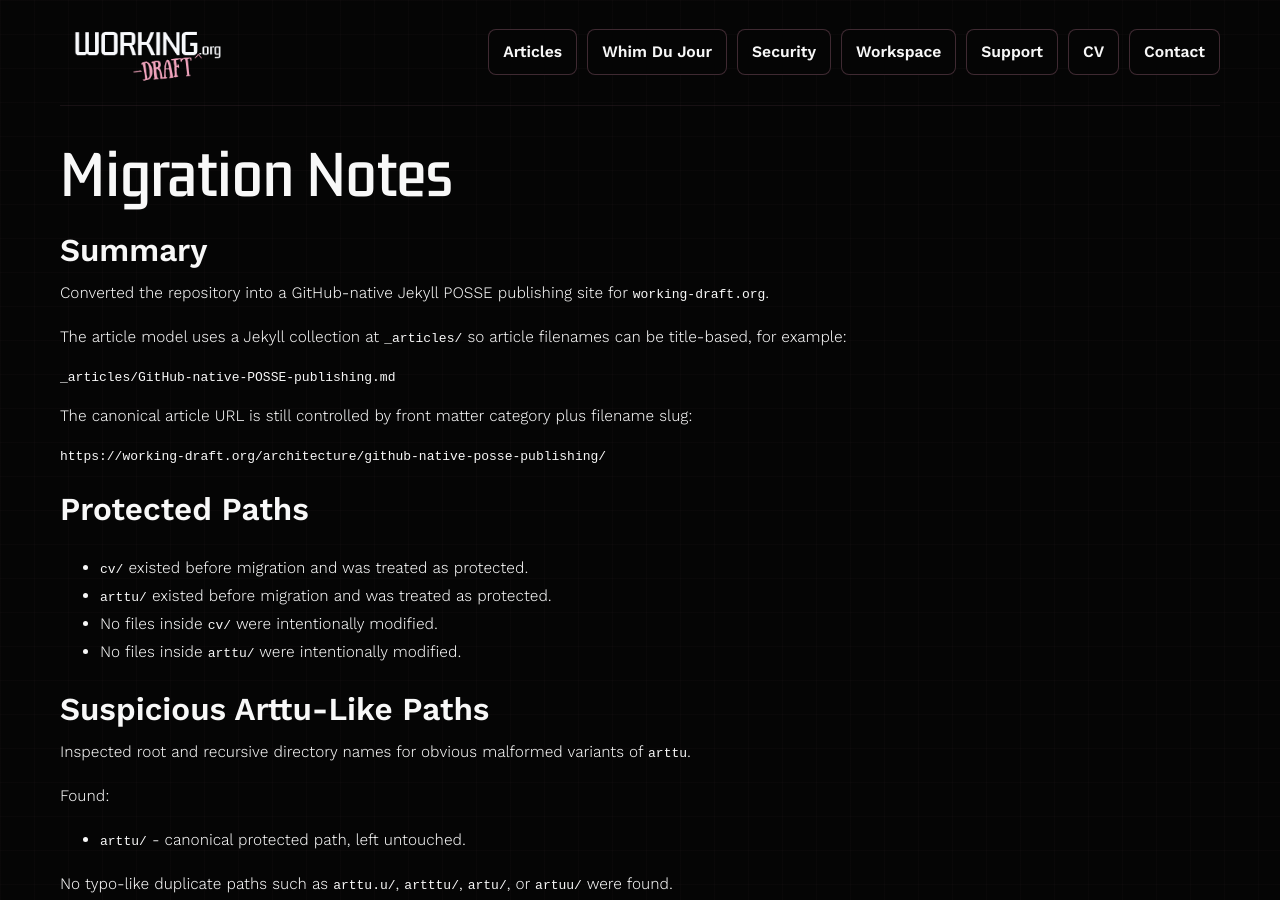
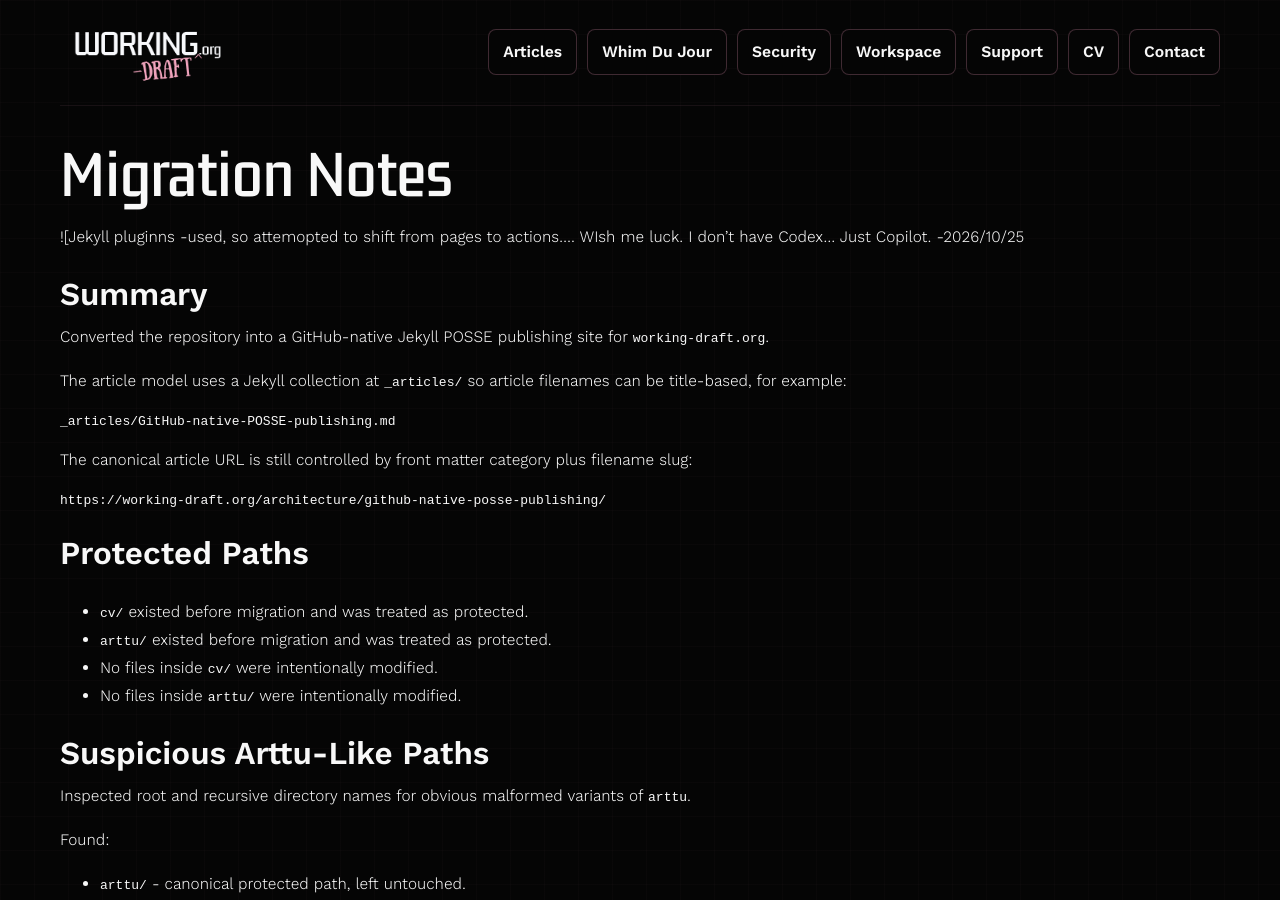
Before and after one commit to R2Pitou/R2Pitou, a Jekyll site: the page built from MIGRATION_NOTES.md, in a window 1280 px wide and 900 px high. Built offline with Jekyll 4.4.1, drawn with Linux system fonts in a browser that asks for light colours; our own code applies the rules of GitHub Pages for plain Markdown files.

Commit message:
Fix formatting issues in Migration Notes and update date

```diff
--- a/MIGRATION_NOTES.md
+++ b/MIGRATION_NOTES.md
@@ -1,4 +1,8 @@
 # Migration Notes
+
+![Jekyll pluginns -used, so attemopted to shift from pages to actions.... WIsh me luck. I don't have Codex... Just Copilot.
+-2026/10/25
+
 
 ## Summary
 
```
